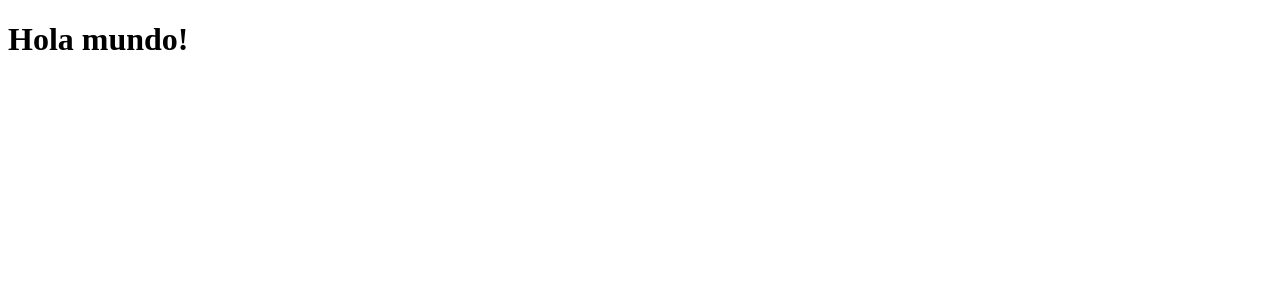
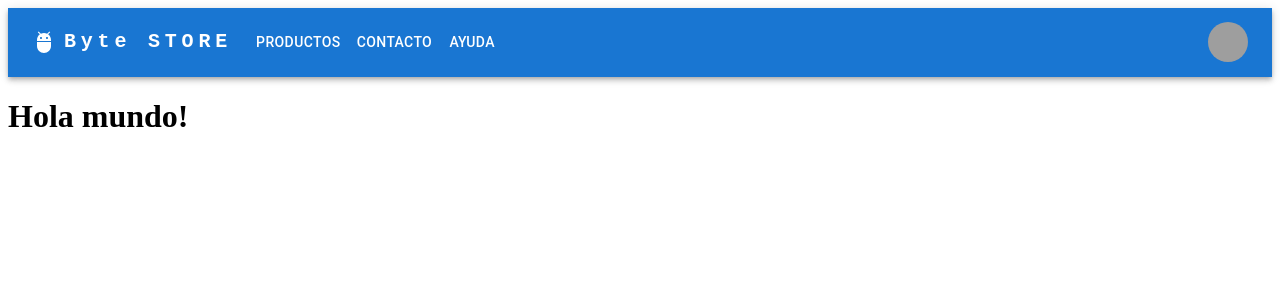
Before and after one commit to kevin-pacheco/proyectoReactJS, a React (Create React App) app in the folder coder-k2023/: page / in a window 1280 px wide. Shown: the top 300 px of the page. Built offline with nearby package versions, Linux system fonts and the light colour scheme; grey boxes are pictures that could not be loaded.

Commit message:
Components y NavBar agregado

```diff
--- a/coder-k2023/package.json
+++ b/coder-k2023/package.json
@@ -3,6 +3,10 @@
   "version": "0.1.0",
   "private": true,
   "dependencies": {
+    "@emotion/react": "^11.10.6",
+    "@emotion/styled": "^11.10.6",
+    "@mui/icons-material": "^5.11.9",
+    "@mui/material": "^5.11.10",
     "@testing-library/jest-dom": "^5.16.5",
     "@testing-library/react": "^13.4.0",
     "@testing-library/user-event": "^13.5.0",
--- a/coder-k2023/src/App.js
+++ b/coder-k2023/src/App.js
@@ -1,7 +1,9 @@
+import { NavBar } from "./Components/NavBar/NavBar";
 
 function App() {
   return (
     <div className="App">
+      <NavBar />
       <h1>Hola mundo!</h1>
     </div>
   );
--- /dev/null
+++ b/coder-k2023/src/Components/NavBar/NavBar.jsx
@@ -0,0 +1,161 @@
+import * as React from "react";
+import AppBar from "@mui/material/AppBar";
+import Box from "@mui/material/Box";
+import Toolbar from "@mui/material/Toolbar";
+import IconButton from "@mui/material/IconButton";
+import Typography from "@mui/material/Typography";
+import Menu from "@mui/material/Menu";
+import MenuIcon from "@mui/icons-material/Menu";
+import Container from "@mui/material/Container";
+import Avatar from "@mui/material/Avatar";
+import Button from "@mui/material/Button";
+import Tooltip from "@mui/material/Tooltip";
+import MenuItem from "@mui/material/MenuItem";
+import AdbIcon from "@mui/icons-material/Adb";
+
+const pages = ["Productos", "Contacto", "Ayuda"];
+const settings = ["Profile", "Account", "Dashboard", "Logout"];
+
+export const NavBar = () => {
+  const [anchorElNav, setAnchorElNav] = React.useState(null);
+  const [anchorElUser, setAnchorElUser] = React.useState(null);
+
+  const handleOpenNavMenu = (event) => {
+    setAnchorElNav(event.currentTarget);
+  };
+  const handleOpenUserMenu = (event) => {
+    setAnchorElUser(event.currentTarget);
+  };
+
+  const handleCloseNavMenu = () => {
+    setAnchorElNav(null);
+  };
+
+  const handleCloseUserMenu = () => {
+    setAnchorElUser(null);
+  };
+
+  return (
+    <AppBar position="static">
+      <Container maxWidth="xl">
+        <Toolbar disableGutters>
+          <AdbIcon sx={{ display: { xs: "none", md: "flex" }, mr: 1 }} />
+          <Typography
+            variant="h6"
+            noWrap
+            component="a"
+            href="/"
+            sx={{
+              mr: 2,
+              display: { xs: "none", md: "flex" },
+              fontFamily: "monospace",
+              fontWeight: 700,
+              letterSpacing: ".3rem",
+              color: "inherit",
+              textDecoration: "none",
+            }}
+          >
+            Byte STORE
+          </Typography>
+
+          <Box sx={{ flexGrow: 1, display: { xs: "flex", md: "none" } }}>
+            <IconButton
+              size="large"
+              aria-label="account of current user"
+              aria-controls="menu-appbar"
+              aria-haspopup="true"
+              onClick={handleOpenNavMenu}
+              color="inherit"
+            >
+              <MenuIcon />
+            </IconButton>
+            <Menu
+              id="menu-appbar"
+              anchorEl={anchorElNav}
+              anchorOrigin={{
+                vertical: "bottom",
+                horizontal: "left",
+              }}
+              keepMounted
+              transformOrigin={{
+                vertical: "top",
+                horizontal: "left",
+              }}
+              open={Boolean(anchorElNav)}
+              onClose={handleCloseNavMenu}
+              sx={{
+                display: { xs: "block", md: "none" },
+              }}
+            >
+              {pages.map((page) => (
+                <MenuItem key={page} onClick={handleCloseNavMenu}>
+                  <Typography textAlign="center">{page}</Typography>
+                </MenuItem>
+              ))}
+            </Menu>
+          </Box>
+          <AdbIcon sx={{ display: { xs: "flex", md: "none" }, mr: 1 }} />
+          <Typography
+            variant="h5"
+            noWrap
+            component="a"
+            href=""
+            sx={{
+              mr: 2,
+              display: { xs: "flex", md: "none" },
+              flexGrow: 1,
+              fontFamily: "monospace",
+              fontWeight: 700,
+              letterSpacing: ".3rem",
+              color: "inherit",
+              textDecoration: "none",
+            }}
+          >
+            LOGO
+          </Typography>
+          <Box sx={{ flexGrow: 1, display: { xs: "none", md: "flex" } }}>
+            {pages.map((page) => (
+              <Button
+                key={page}
+                onClick={handleCloseNavMenu}
+                sx={{ my: 2, color: "white", display: "block" }}
+              >
+                {page}
+              </Button>
+            ))}
+          </Box>
+
+          <Box sx={{ flexGrow: 0 }}>
+            <Tooltip title="Open settings">
+              <IconButton onClick={handleOpenUserMenu} sx={{ p: 0 }}>
+                <Avatar alt="Remy Sharp" src="/static/images/avatar/2.jpg" />
+              </IconButton>
+            </Tooltip>
+            <Menu
+              sx={{ mt: "45px" }}
+              id="menu-appbar"
+              anchorEl={anchorElUser}
+              anchorOrigin={{
+                vertical: "top",
+                horizontal: "right",
+              }}
+              keepMounted
+              transformOrigin={{
+                vertical: "top",
+                horizontal: "right",
+              }}
+              open={Boolean(anchorElUser)}
+              onClose={handleCloseUserMenu}
+            >
+              {settings.map((setting) => (
+                <MenuItem key={setting} onClick={handleCloseUserMenu}>
+                  <Typography textAlign="center">{setting}</Typography>
+                </MenuItem>
+              ))}
+            </Menu>
+          </Box>
+        </Toolbar>
+      </Container>
+    </AppBar>
+  );
+};
--- a/coder-k2023/src/index.css
+++ b/coder-k2023/src/index.css
@@ -2,14 +2,14 @@
   margin: 0;
   padding: 0;
   box-sizing: border-box;
-  font-family: -apple-system, BlinkMacSystemFont, 'Segoe UI', 'Roboto', 'Oxygen',
-    'Ubuntu', 'Cantarell', 'Fira Sans', 'Droid Sans', 'Helvetica Neue',
+  font-family: -apple-system, BlinkMacSystemFont, "Segoe UI", "Roboto", "Oxygen",
+    "Ubuntu", "Cantarell", "Fira Sans", "Droid Sans", "Helvetica Neue",
     sans-serif;
   -webkit-font-smoothing: antialiased;
   -moz-osx-font-smoothing: grayscale;
 }
 
 code {
-  font-family: source-code-pro, Menlo, Monaco, Consolas, 'Courier New',
+  font-family: source-code-pro, Menlo, Monaco, Consolas, "Courier New",
     monospace;
 }
```
Also changed, not shown: coder-k2023/src/index.js (+5 -9 lines), coder-k2023/src/Components/NavBar/SearchNavBar.jsx (added), 2 other files (tests, documents, lock files or other folders).
